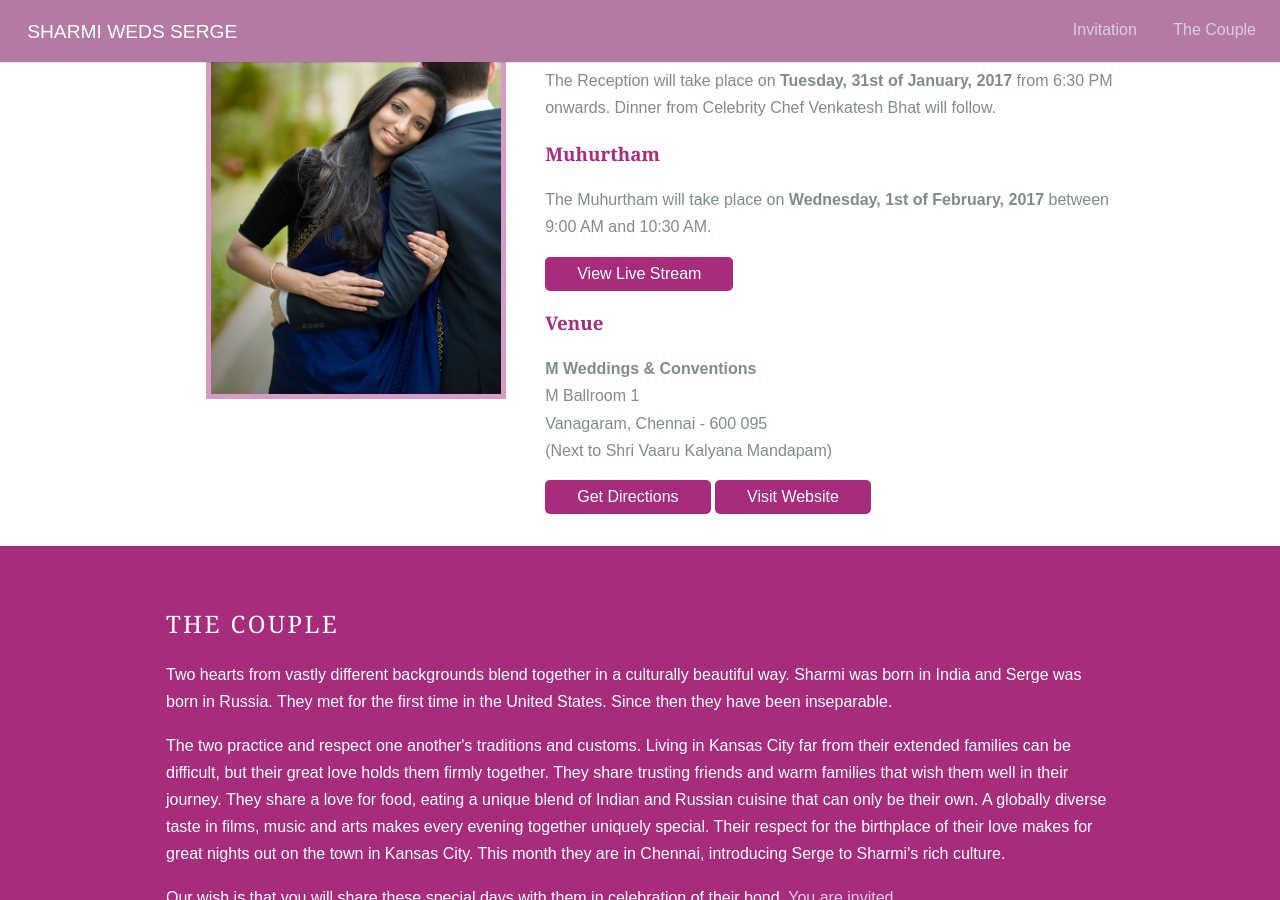
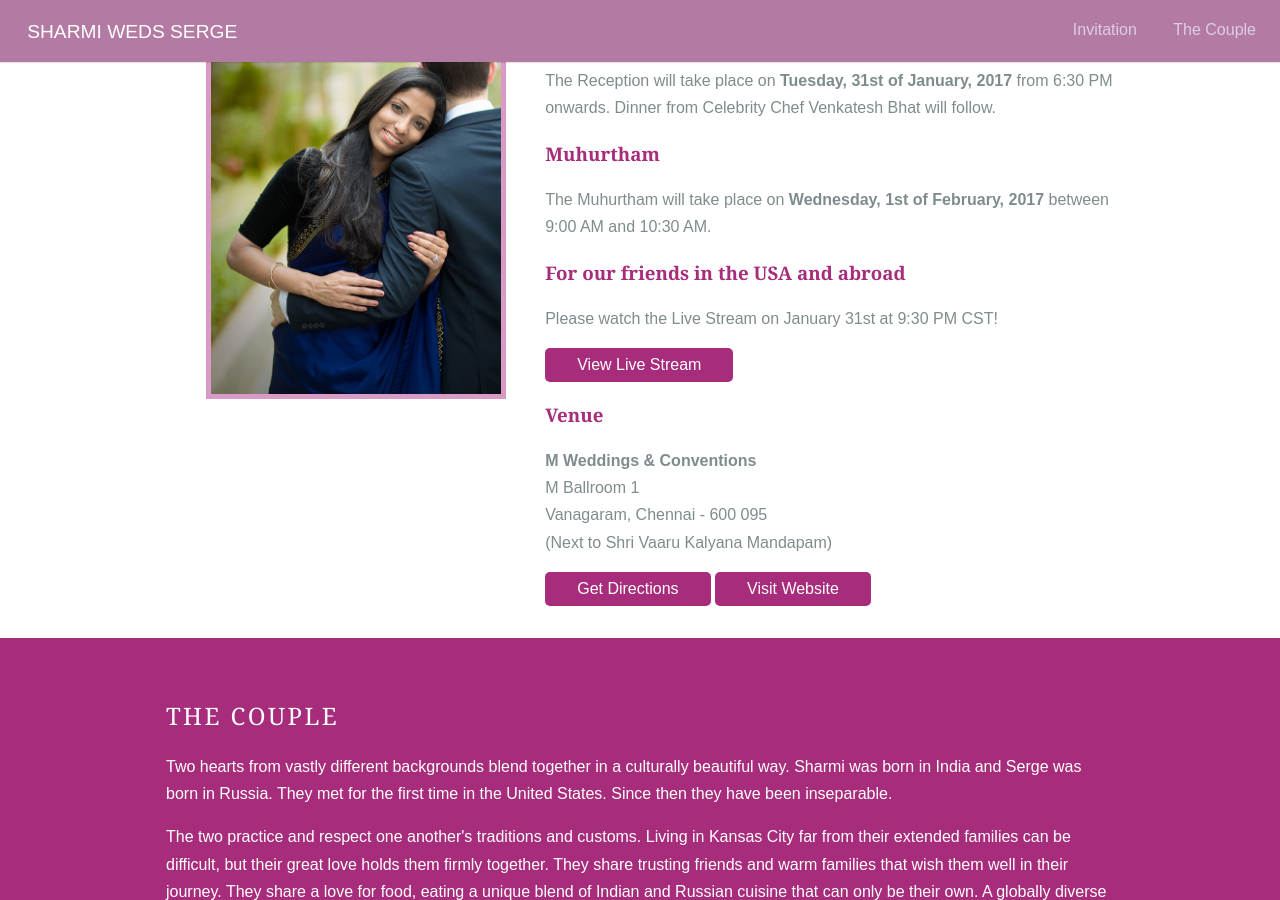
Before and after one commit to Dejital/dejital.github.com, a Jekyll site: the page wedding.html, which Jekyll copies as it is, in a window 1280 px wide and 900 px high, scrolled down 877 px. Built offline with Jekyll 4.4.1, drawn with Linux system fonts in a browser that asks for light colours.

Commit message:
Clarify live stream link

```diff
--- a/wedding.html
+++ b/wedding.html
@@ -49,6 +49,8 @@
             <p>
                 The Muhurtham will take place on <b>Wednesday, 1st of February, 2017</b> between 9:00 AM and 10:30 AM. <br />
             </p>
+            <h3>For our friends in the USA and abroad</h3>
+            <p>Please watch the Live Stream on January 31st at 9:30 PM CST!</p>
             <a class="pure-button" target="_blank" href="http://www.purpleknot.com/sharmilawedsserge">
                 View Live Stream
             </a>
```
